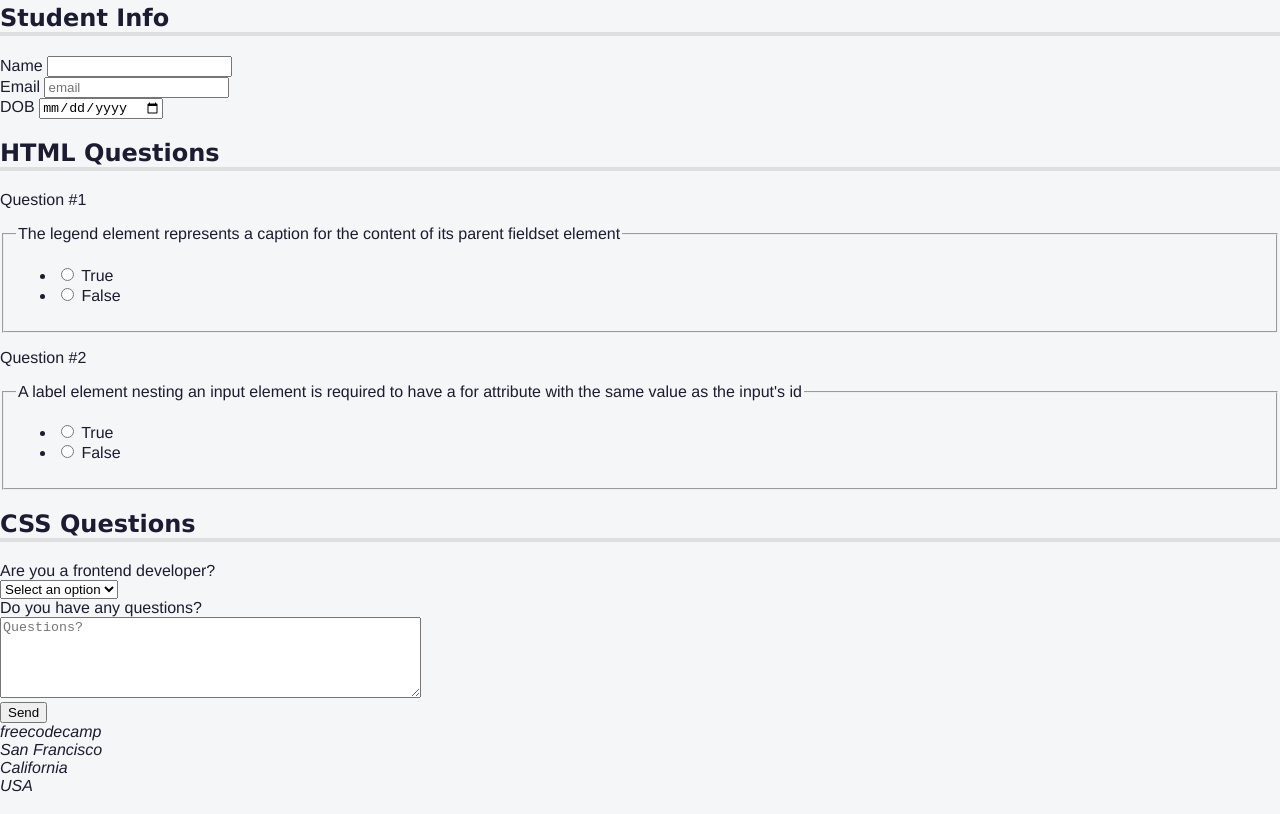
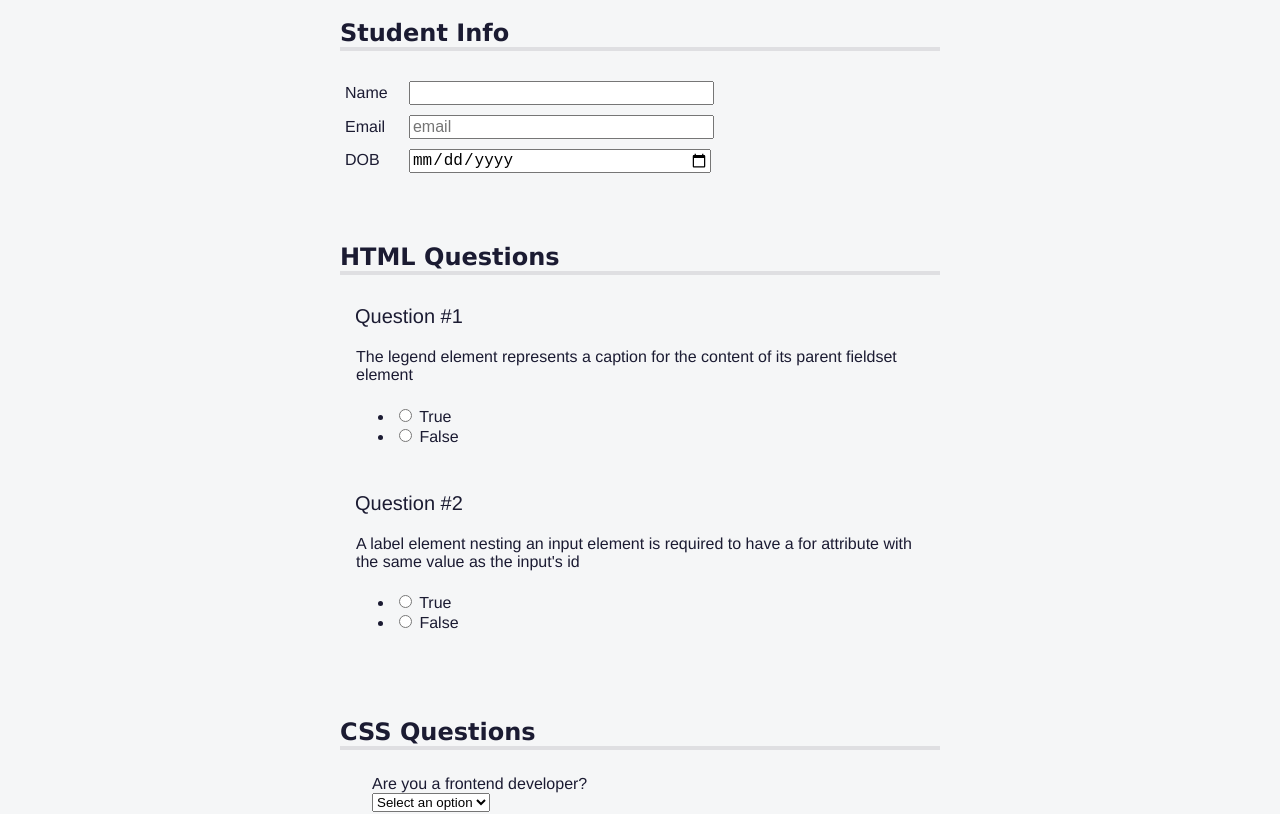
Before and after one commit to bp4924/accessibility-quiz, a plain HTML site: page index.html in a window 1280 px wide. Shown: the part 66-880 px from the top of the page. Drawn offline with Linux system fonts and the light colour scheme.

Commit message:
alignment

```diff
--- a/index.html
+++ b/index.html
@@ -143,12 +143,12 @@
               </select>
             </div>
             <div class="question-block">
-              <label for="info">Do you have any questions?</label>
+              <label for="q-info">Do you have any questions?</label>
             </div>
             <div class="answer">
               <textarea
-                name="info"
-                id="info"
+                name="q-info"
+                id="q-info"
                 placeholder="Questions?"
                 cols="50"
                 rows="5"
@@ -161,7 +161,7 @@
     </main>
     <footer>
       <address>
-        freecodecamp<br />
+        <a href="https://freecodecamp.org"> freecodecamp</a><br />
         San Francisco<br />
         California<br />
         USA
--- a/styles.css
+++ b/styles.css
@@ -10,11 +10,20 @@ header {
   height: 50px;
   background-color: #1b1b32;
   display: flex;
+  justify-content: space-between;
+  align-items: center;
+  position: fixed;
+  top: 0;
 }
 
 h1 {
   color: #f1be32;
   font-size: min(5vw, 1.2em);
+  text-align: center;
+}
+
+main {
+  padding-top: 25px;
 }
 
 #logo {
@@ -32,7 +41,26 @@ nav {
 
 nav > ul {
   display: flex;
+  flex-wrap: wrap;
   justify-content: space-evenly;
+  align-items: center;
+  padding-inline-start: 0;
+  margin-block: 0;
+  height: 100%;
+}
+
+nav li a {
+  color: #dfdfe2;
+  margin: 0 0.2rem;
+  padding: 0.2rem;
+  display: block;
+  text-decoration: none;
+}
+
+nav li a:hover {
+  background-color: #dfdfe2;
+  color: #1b1b32;
+  cursor: pointer;
 }
 
 h1,
@@ -41,7 +69,9 @@ h2 {
 }
 
 h2 {
+  margin-top: 0;
   border-bottom: 4px solid #dfdfe2;
+  padding-top: 60px;
 }
 
 .sr-only {
@@ -59,3 +89,56 @@ h2 {
 p::before {
   content: "Question #";
 }
+
+section {
+  width: 80%;
+  margin: 0 auto 10px;
+  max-width: 600px;
+}
+
+.info {
+  padding: 10px 0 0 5px;
+}
+
+.formrow {
+  margin: 5px 0 0 0;
+  padding: 0 2rem;
+}
+
+input {
+  font-size: 16px;
+}
+
+.info input {
+  width: 50%;
+  text-align: left;
+}
+
+.info label {
+  width: 10%;
+  min-width: 55px;
+}
+
+.info label,
+.info input {
+  display: inline-block;
+}
+
+.question-block {
+  text-align: left;
+  display: block;
+  width: 100%;
+  margin-top: 20px;
+  padding-top: 5px;
+}
+
+p {
+  margin-top: 5px;
+  padding-left: 15px;
+  font-size: 20px;
+}
+
+.question {
+  border: none;
+  padding-bottom: 0;
+}
```
